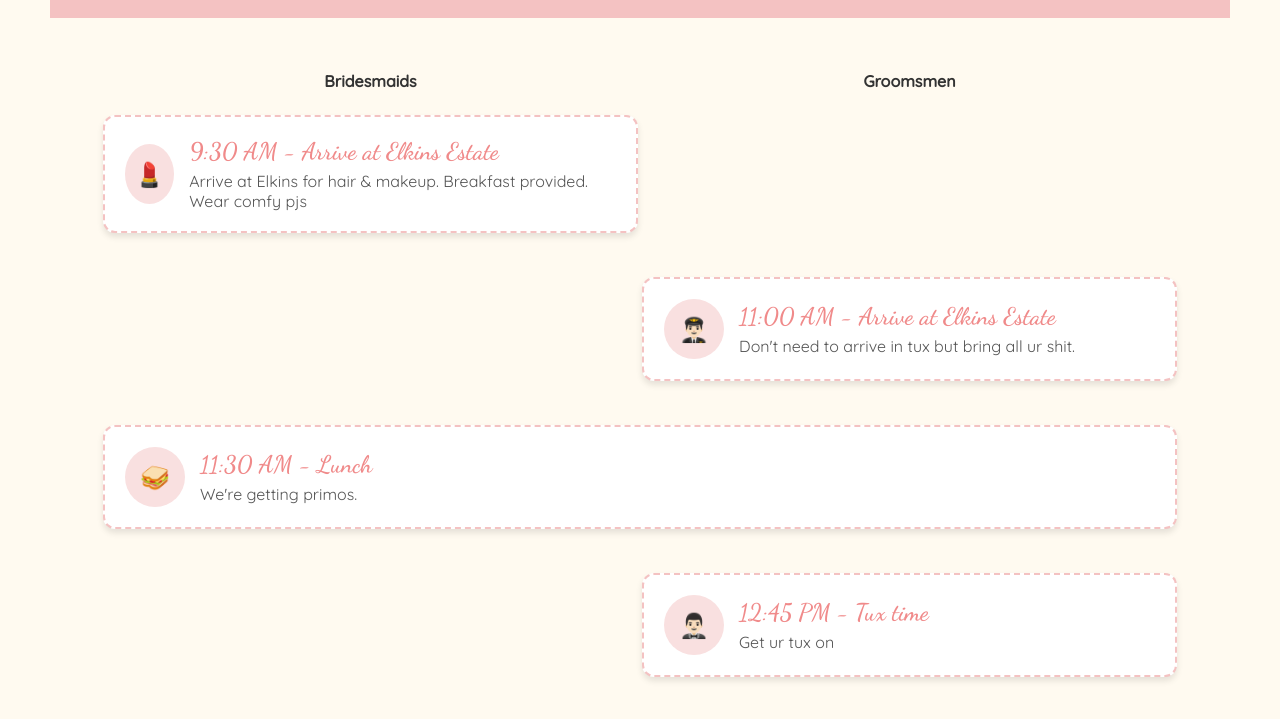
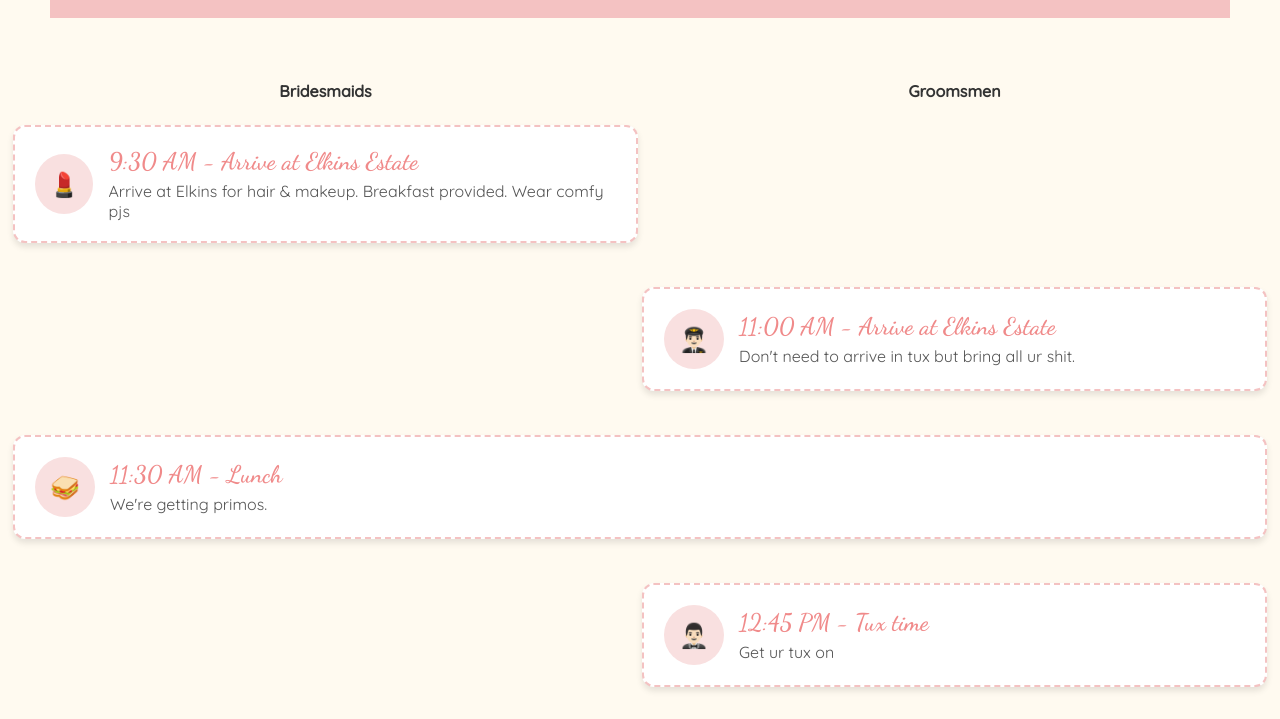
Before and after one commit to myochum/sargentwedding, a plain HTML site: page docs/index.html in a window 1280 px wide. Shown: the part 656-1375 px from the top of the page. Drawn offline with Linux system fonts and the light colour scheme.

Commit message:
table padding

```diff
--- a/docs/index.html
+++ b/docs/index.html
@@ -18,8 +18,7 @@
 
     table {
       width: 100%;
-      padding-right: 100px;
-      padding-left: 100px;
+      padding: 10px;
     }
 
     header {
```
